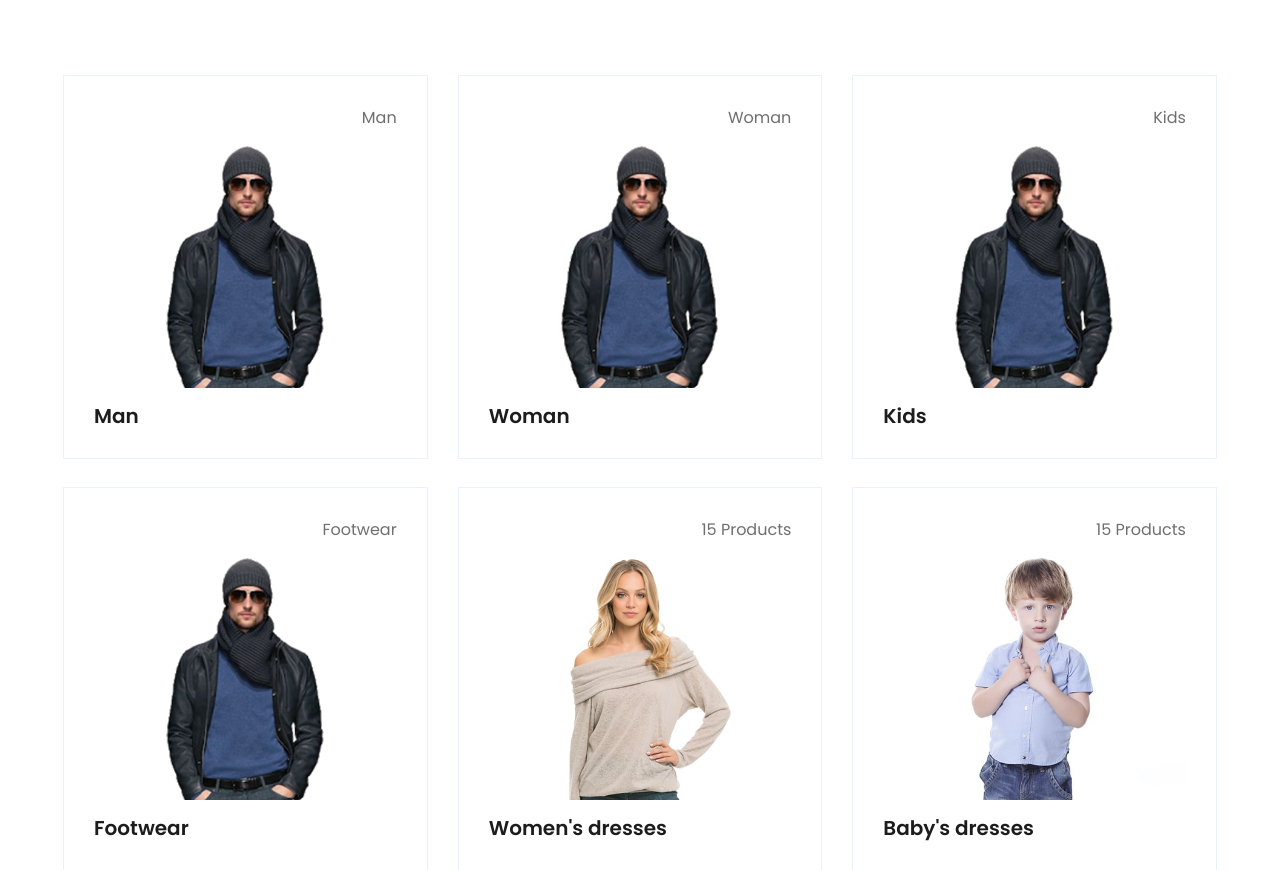
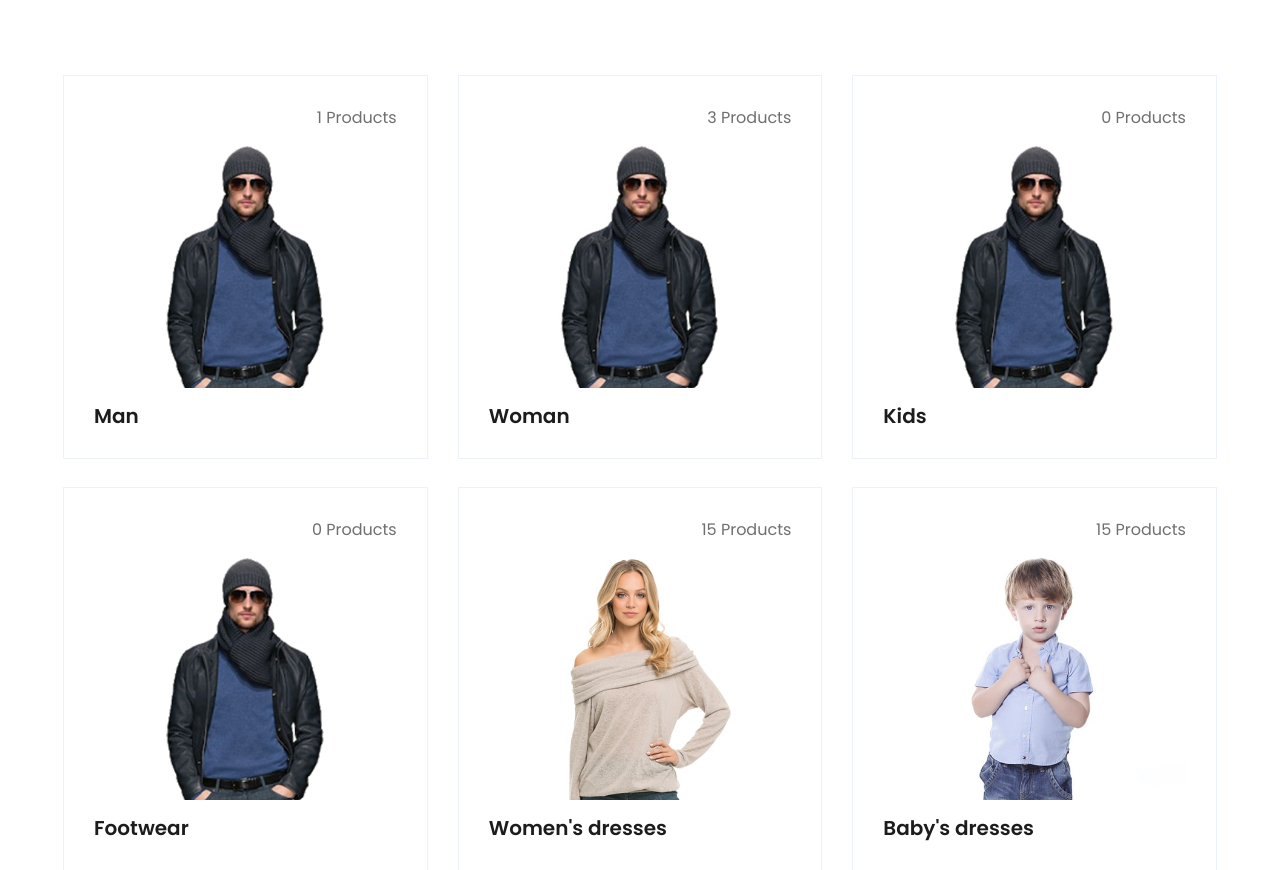
Before and after one commit to DhruvilKheni/ecom, a Django app: page / in a window 1280 px wide. Shown: the part 818-1688 px from the top of the page. Run offline with Django 4.2, Linux system fonts and the light colour scheme; data comes from the database, SQL or seed files in the repository; both versions use the stored data as it was after the commit; some libraries are stand-ins or nearby versions.

Commit message:
category count

```diff
--- a/buyer/templates/header.html
+++ b/buyer/templates/header.html
@@ -126,9 +126,7 @@
                             <a href="" class="dropdown-item">Baby's Dresses</a>
                         </div>
                     </div>
-                    {% for catagory in catagoies %}
-                    <a href="" class="nav-item nav-link">{{category.name}}</a>
-                    {% endfor %}
+
                     <a href="" class="nav-item nav-link">Jeans</a>
                     <a href="" class="nav-item nav-link">Swimwear</a>
                     <a href="" class="nav-item nav-link">Sleepwear</a>
--- a/buyer/templates/index.html
+++ b/buyer/templates/index.html
@@ -42,7 +42,9 @@
         class="cat-item d-flex flex-column border mb-4"
         style="padding: 30px"
       >
-        <p class="text-right">{{category.name}}</p>
+        <p class="text-right">
+          {{products|filter_categories:category.name}} Products
+        </p>
         <a href="" class="cat-img position-relative overflow-hidden mb-3">
           <img class="img-fluid" src="{% static 'img/cat-1.jpg'%}" alt="" />
         </a>
--- a/buyer/templatetags/cart.py
+++ b/buyer/templatetags/cart.py
@@ -19,3 +19,13 @@ def get_all_total(carts, ship=0):
     for item in carts:
         total += item.product.price*item.quantity
     return total+ship
+
+
+@register.filter(name="filter_categories")
+def filter_categories(products, category):
+    count = 0
+    for product in products:
+        if product.category.name == category:
+            count = count+1
+
+    return count
```
Also changed, not shown: db.sqlite3.
